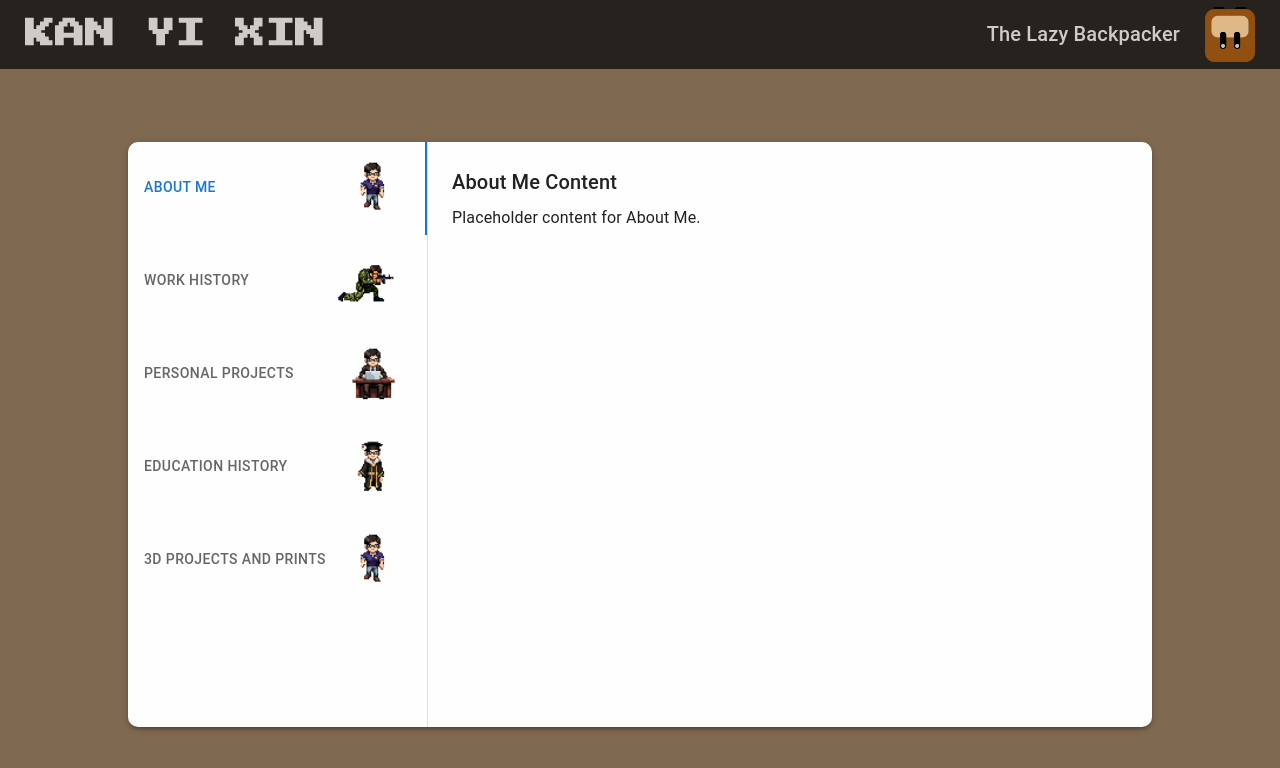
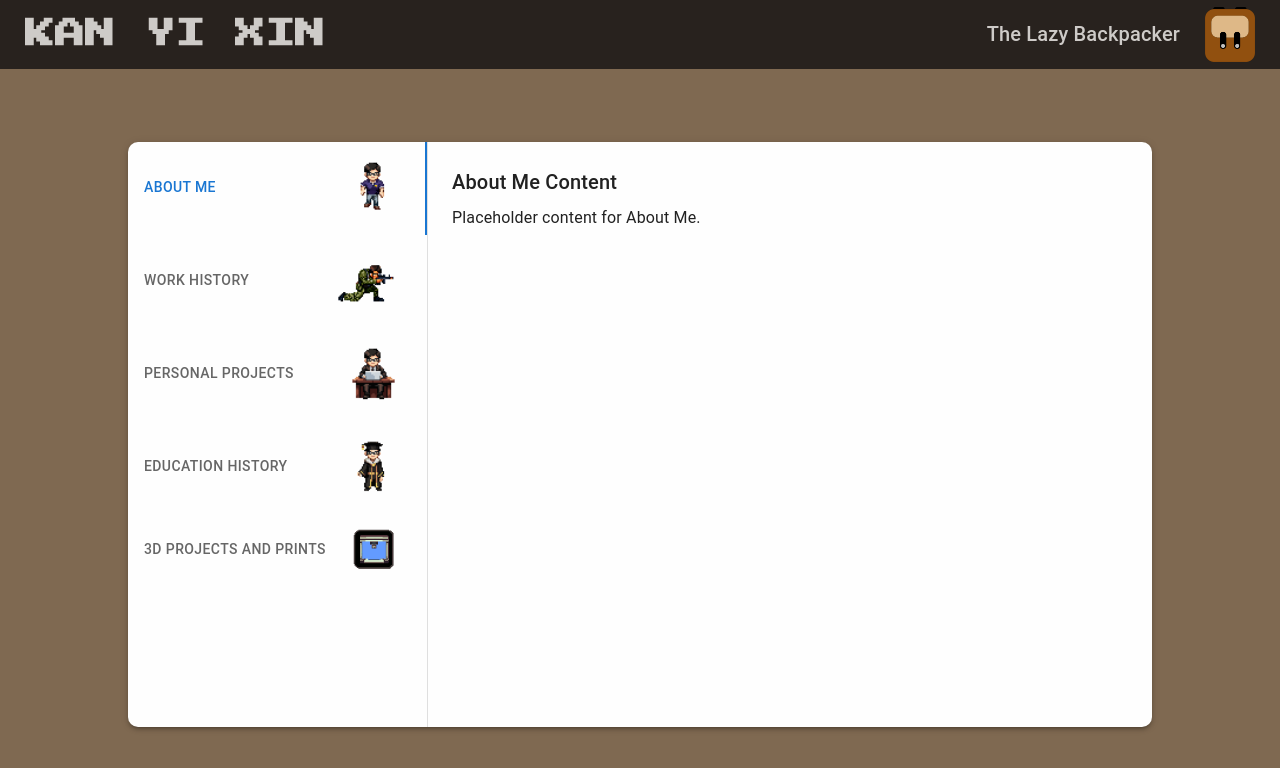
Before and after one commit to kanyx96/portfolio_v2, a Next.js app: page / in a window 1280 px wide. Shown: the top 768 px of the page. Built offline with nearby package versions, Linux system fonts and the light colour scheme.

Commit message:
updated image for the 3d printer

```diff
--- a/src/app/page.tsx
+++ b/src/app/page.tsx
@@ -29,8 +29,8 @@ const tabs = [
   },
   {
     label: "3D Projects and Prints",
-    staticImg: "/me walking.png",
-    animatedImg: "/me walking.gif",
+    staticImg: "/3D printer.png",
+    animatedImg: "/3D printer.gif",
   },
 ];
 
@@ -47,7 +47,11 @@ export default function Home() {
     <div className={styles.baseContainer}>
       <Header_Bar />
       <Box className={styles.mainBoxStyle}>
-        <Paper elevation={3} className={styles.paperContentStyle} sx={{borderRadius: "10px", backgroundColor: "#FEFEFE"}}>
+        <Paper
+          elevation={3}
+          className={styles.paperContentStyle}
+          sx={{ borderRadius: "10px", backgroundColor: "#FEFEFE" }}
+        >
           {/* Left section with tabs */}
           <Box
             sx={{
@@ -77,8 +81,13 @@ export default function Home() {
                           : tab.staticImg
                       }
                       alt={tab.label}
-                      width={75}
-                      height={75}
+                      width={index === 4 ? 50 : 75}
+                      height={index === 4 ? 50 : 75}
+                      style={
+                        index === 4
+                          ? { marginRight: 12.5}
+                          : {}
+                      }
                     />
                   }
                   sx={{
@@ -90,7 +99,7 @@ export default function Home() {
                   iconPosition='end'
                   onMouseEnter={() => setHoveredTab(index)}
                   onMouseLeave={() => setHoveredTab(null)}
-                  className="pixelated"
+                  className='pixelated'
                 />
               ))}
             </Tabs>
```
Also changed, not shown: public/3D printer.gif (added), public/3D printer.png (added).
